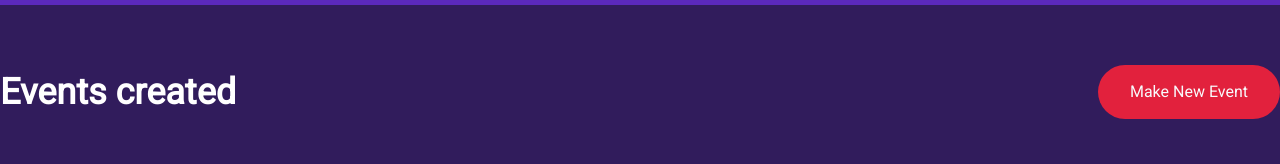
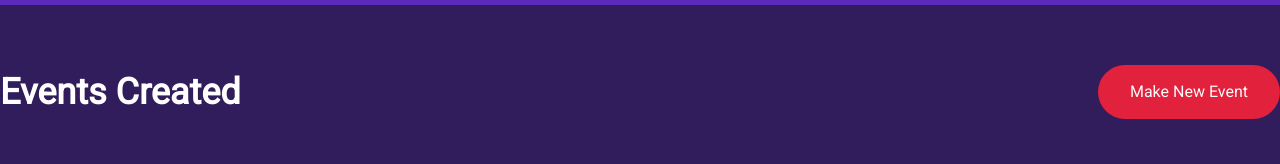
Before and after one commit to Larsyy16/Mems-Music-Event-Mangement-System, a Next.js app: page /profile in a window 1280 px wide. Shown: the part 432-596 px from the top of the page. Built offline with nearby package versions, Linux system fonts and the light colour scheme; no server answers; the database is empty.

Commit message:
change letter

```diff
--- a/app/(root)/profile/page.tsx
+++ b/app/(root)/profile/page.tsx
@@ -53,7 +53,7 @@ const ProfilePage = async ({ searchParams }: SearchParamProps) => {
       <section className="bg-primary-50 bg-dotted-pattern bg-cover bg-center py-6 md:py-10">
         <div className="wrapper flex items-center justify-center sm:justify-between">
           <h3 className="h3-bold text-center sm:text-left text-white">
-            Events created
+            Events Created
           </h3>
           <Button asChild size="lg" className="button hidden sm:flex">
             <Link href="/events/create"> Make New Event</Link>
```
